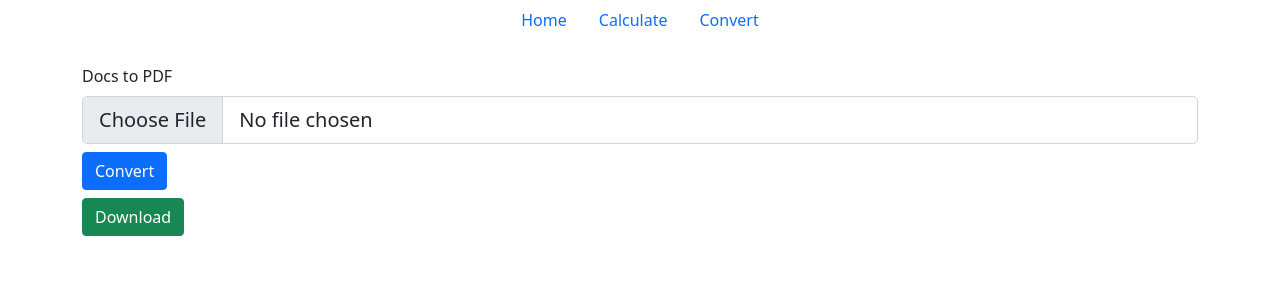
After one commit to eraliabd/counting_percent, a Django app: page /convert/ in a window 1280 px wide. The commit adds this page. Shown: the top 300 px of the page. Run offline with Django 4.2, Linux system fonts and the light colour scheme; parts of the project's set-up code (start-up, migrations or seed data) failed here and were passed over.

Commit message:
commit and push percent files

```diff
--- a/percent/urls.py
+++ b/percent/urls.py
@@ -1,6 +1,8 @@
 from django.urls import path
-from .views import index
+from .views import index, home, converter
 
 urlpatterns = [
-    path('', index, name='index'),
+    path('', home, name='home'),
+    path('percent/', index, name='percent'),
+    path('convert/', converter, name='convert'),
 ]
--- a/percent/views.py
+++ b/percent/views.py
@@ -1,4 +1,16 @@
+import os.path
+import uuid
+
+import win32com.client
+import comtypes.client
+
+from django.http import HttpResponse
 from django.shortcuts import render
+from docx2pdf import convert
+
+
+def home(request):
+    return render(request, 'home.html')
 
 
 def index(request):
@@ -20,3 +32,26 @@ def index(request):
         return render(request, 'index.html', context)
     else:
         return render(request, 'index.html')
+
+
+def converter(request):
+    if request.method == 'POST':
+        file_input = request.FILES.get('docs', '')
+        print("input file:", file_input)
+        pdf = f"pdf_{str(uuid.uuid4()).split('-')[-1]}.pdf"
+        file_output = os.path.abspath(f"files/pdf_files/{pdf}")
+        print("file output:", file_output)
+
+        word = win32com.client.Dispatch('Word.Application')
+        doc = word.Documents.Open(file_input)
+        print("Doc: ", doc)
+        doc.SaveAs(file_output, FileFormat=17)
+        doc.Close()
+        word.Quit()
+        with open(os.path.abspath(f"files/pdf_files/{pdf}"), 'rb') as file:
+            file = file.read()
+
+    # if str(input_doc).endswith(".doc"):
+            return render(request, 'doc_to_pdf.html', {"pdf_file": file})
+    else:
+        return render(request, 'doc_to_pdf.html')
--- /dev/null
+++ b/templates/base.html
@@ -0,0 +1,34 @@
+<!DOCTYPE html>
+<html lang="en">
+<head>
+    <meta charset="UTF-8">
+    <meta http-equiv="X-UA-Compatible" content="IE=edge">
+    <meta name="viewport" content="width=device-width, initial-scale=1.0">
+    <title>Convert</title>
+    <link href="https://cdn.jsdelivr.net/npm/bootstrap@5.0.2/dist/css/bootstrap.min.css" rel="stylesheet"
+          integrity="sha384-EVSTQN3/azprG1Anm3QDgpJLIm9Nao0Yz1ztcQTwFspd3yD65VohhpuuCOmLASjC" crossorigin="anonymous">
+</head>
+<body>
+<ul class="nav justify-content-center">
+    <li class="nav-item">
+        <a class="nav-link active" aria-current="page" href="{% url 'home' %}">Home</a>
+    </li>
+    <li class="nav-item">
+        <a class="nav-link" href="{% url 'percent' %}">Calculate</a>
+    </li>
+    <li class="nav-item">
+        <a class="nav-link" href="{% url 'convert' %}">Convert</a>
+    </li>
+</ul>
+{% block content %}
+
+{% endblock %}
+
+<script src="https://cdn.jsdelivr.net/npm/@popperjs/core@2.9.2/dist/umd/popper.min.js"
+        integrity="sha384-IQsoLXl5PILFhosVNubq5LC7Qb9DXgDA9i+tQ8Zj3iwWAwPtgFTxbJ8NT4GN1R8p"
+        crossorigin="anonymous"></script>
+<script src="https://cdn.jsdelivr.net/npm/bootstrap@5.0.2/dist/js/bootstrap.min.js"
+        integrity="sha384-cVKIPhGWiC2Al4u+LWgxfKTRIcfu0JTxR+EQDz/bgldoEyl4H0zUF0QKbrJ0EcQF"
+        crossorigin="anonymous"></script>
+</body>
+</html>
--- /dev/null
+++ b/templates/doc_to_pdf.html
@@ -0,0 +1,24 @@
+{% extends 'base.html' %}
+{% block title %}Percent Counting{% endblock %}
+{% block content %}
+    <div class="container-sm mt-4">
+        <form action="" method="post" enctype="multipart/form-data">
+            {% csrf_token %}
+            <div>
+                <label for="formFileLg" class="form-label">Docs to PDF</label>
+                <input name="docs" class="form-control form-control-lg" id="formFileLg" type="file">
+            </div>
+            <button type="submit" class="btn btn-primary mt-2">Convert</button>
+        </form>
+        {% if pdf_file %}
+            <div class="download">
+                <a class="btn btn-success mt-2" href="{{ pdf_file }}" target="_blank">Download</a>
+            </div>
+        {% else %}
+            <div class="download">
+                <a class="btn btn-success mt-2" href="#" target="_blank">Download</a>
+            </div>
+        {% endif %}
+    </div>
+
+{% endblock %}
```
Also changed, not shown: templates/home.html (added, +10 -0 lines), templates/index.html (+5 -21 lines).
